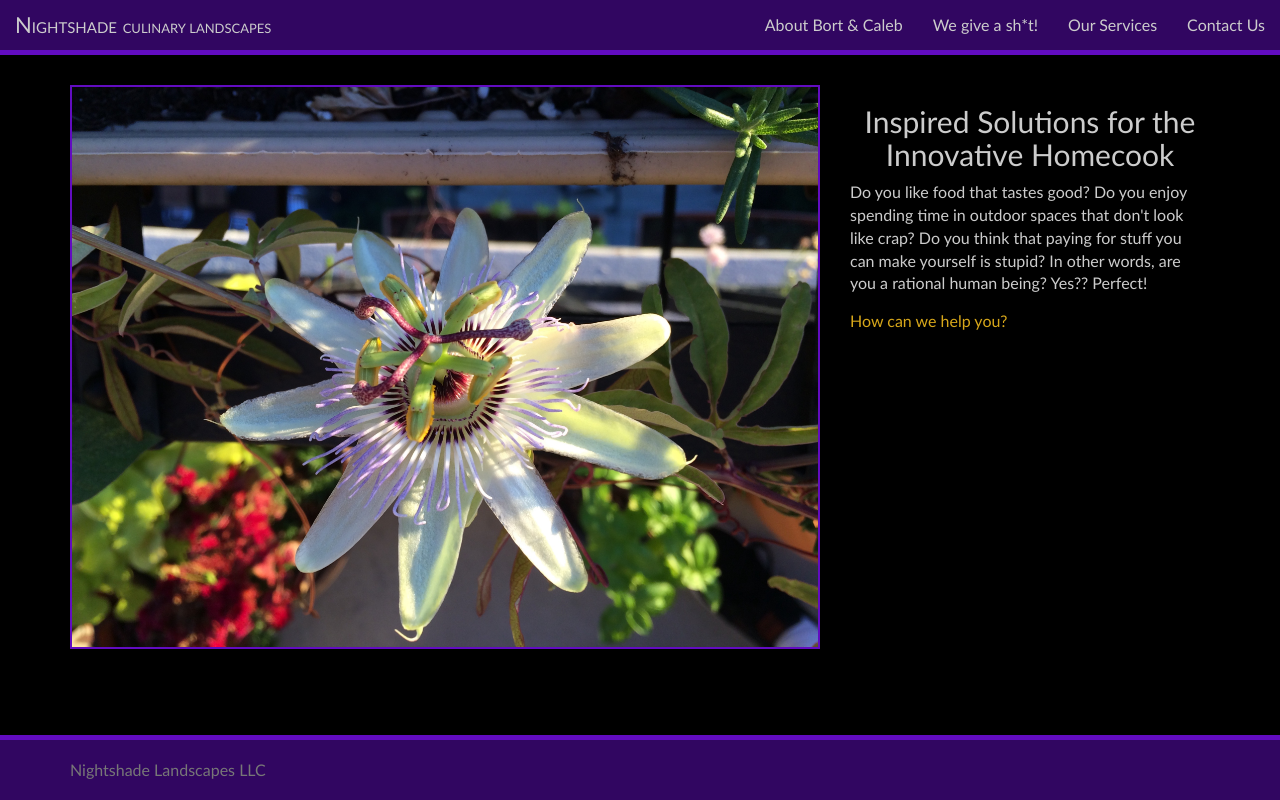
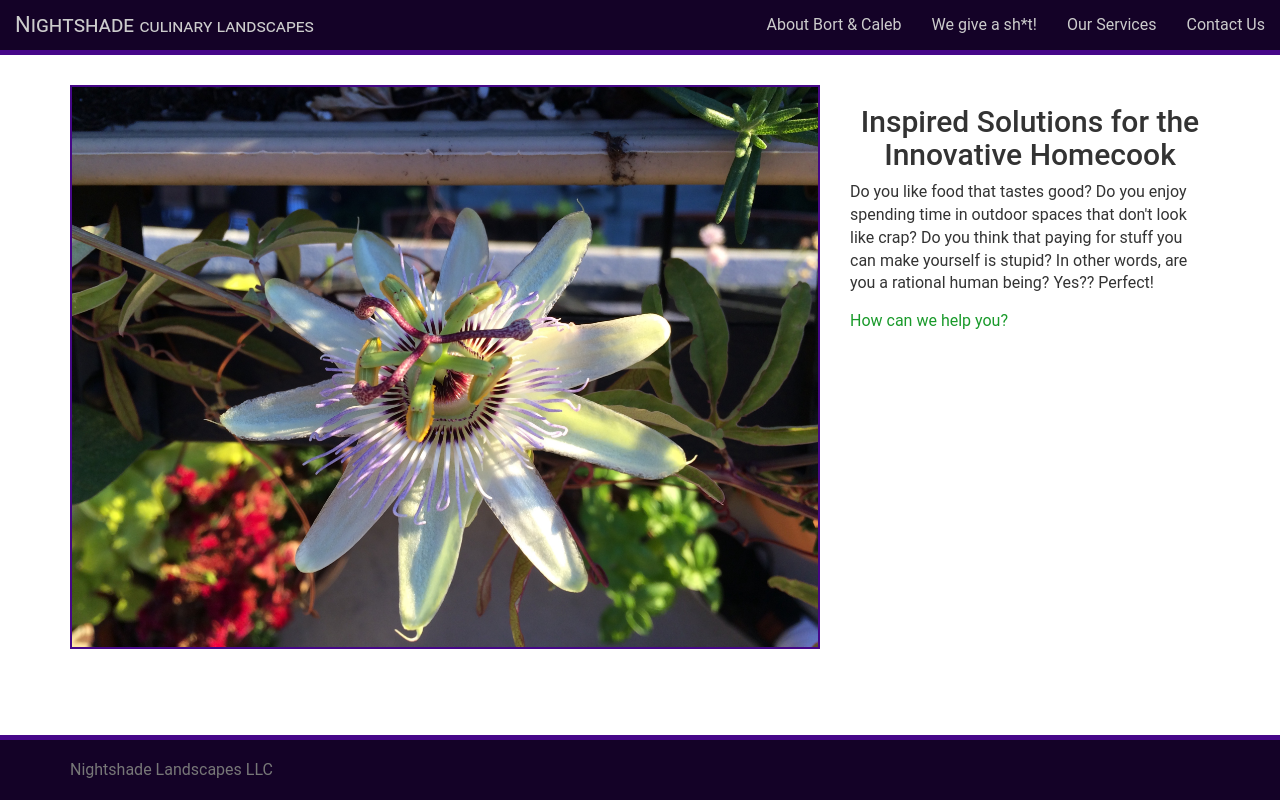
Before and after one commit to a-bort/Nightshade, a PHP site: page / in a window 1280 px wide. Run offline with PHP 8.4, Linux system fonts and the light colour scheme; some libraries are stand-ins or nearby versions.

Commit message:
White background, new fonts, a little reordering

```diff
--- a/public/stylesheets/style.css
+++ b/public/stylesheets/style.css
@@ -25,8 +25,8 @@ html {
   height: 65px;
   line-height: 60px;
   /* Vertically center the text there */
-  background-color: #310661;
-  border-top: 5px solid #620cc1;
+  background-color: #140227;
+  border-top: 5px solid #460788;
 }
 .right {
   float: right;
@@ -35,27 +35,29 @@ html {
   float: left;
 }
 body {
-  font-family: Futura, "Trebuchet MS", Arial, sans-serif;
+  font-family: 'Roboto', sans-serif;
   margin-bottom: 80px;
-  background-color: #000000;
-  color: #CCCCCC;
+  background-color: #FFFFFF;
+  color: #333333;
 }
 h3 {
+  font-family: 'Yatra One', cursive;
   margin-bottom: 15px;
 }
 h4 {
+  font-family: 'Yatra One', cursive;
   font-size: 18px;
 }
 p {
   margin-bottom: 15px;
 }
 a {
-  color: #D7A71A;
+  color: #199A2A;
 }
 a:hover,
 a:focus {
   text-decoration: none;
-  color: #edcc6a;
+  color: #3adf50;
 }
 .highlight {
   color: #176189;
@@ -73,9 +75,9 @@ a:focus {
   display: block;
 }
 .navbar-default {
-  background-color: #310661;
+  background-color: #140227;
   border: 0;
-  border-bottom: 5px solid #620cc1;
+  border-bottom: 5px solid #460788;
   border-radius: 0;
 }
 .navbar-default .navbar-nav > li > a {
@@ -89,16 +91,16 @@ a:focus {
 .navbar-default .navbar-nav > .active > a:focus,
 .navbar-default .navbar-nav > .active > a:hover {
   color: #CCCCCC;
-  background-color: #620cc1;
+  background-color: #460788;
 }
 .navbar-default .navbar-nav > .open > a,
 .navbar-default .navbar-nav > .open > a:focus,
 .navbar-default .navbar-nav > .open > a:hover {
   color: #CCCCCC;
-  background-color: #310661;
+  background-color: #140227;
 }
 #navbar-override .dropdown-menu {
-  background-color: #310661;
+  background-color: #140227;
 }
 #navbar-override .dropdown-menu > li > a {
   color: #CCCCCC;
@@ -109,7 +111,10 @@ a:focus {
 #navbar-override .dropdown-menu > li > a:hover,
 #navbar-override .dropdown-menu > .active > a {
   color: #CCCCCC;
-  background-color: #620cc1;
+  background-color: #460788;
+}
+#navbar-override .dropdown-toggle {
+  min-width: 163px;
 }
 .navbar-brand {
   color: #CCCCCC !important;
@@ -130,18 +135,18 @@ a:focus {
 }
 #jumbotron-image {
   /*width: 100%;*/
-  border: 2px solid #620cc1;
+  border: 2px solid #460788;
   width: 100%;
   /*overflow: hidden;*/
 }
 .about-row {
-  background-color: #000000;
-  border: 2px solid #620cc1;
+  background-color: #FFFFFF;
+  border: 2px solid #460788;
   margin: 10px;
   padding: 20px;
-  -webkit-box-shadow: 5px 5px 0px 0px #7a10f0;
-  -moz-box-shadow: 5px 5px 0px 0px #7a10f0;
-  box-shadow: 5px 5px 0px 0px #7a10f0;
+  -webkit-box-shadow: 5px 5px 0px 0px #D6BEEF;
+  -moz-box-shadow: 5px 5px 0px 0px #D6BEEF;
+  box-shadow: 5px 5px 0px 0px #D6BEEF;
 }
 .about-row div[class^="col-"]:first-child {
   padding: 0px;
@@ -183,9 +188,10 @@ a:focus {
   width: 100%;
   height: 70px;
   text-align: left;
-  background: #000000;
+  background: #FFFFFF;
   border: none;
   font-size: 18px;
+  font-family: 'Yatra One', cursive;
 }
 .header-btn:after {
   font-family: 'Glyphicons Halflings';
@@ -228,7 +234,7 @@ hr.header-border {
     font-size: 18px;
   }
   #navbar-override .dropdown-menu {
-    border: 2px solid #620cc1;
+    border: 2px solid #460788;
     border-top: none;
     border-radius: 0px;
   }
--- a/public/stylesheets/style.less
+++ b/public/stylesheets/style.less
@@ -1,15 +1,15 @@
-@background-color:      #000000;
+@background-color:      #FFFFFF;//#000000;
 @text-color-dark:       #333333;
 @text-color-light:      #CCCCCC;
-@primary-color:         #310661;//#290895;//#261758;
+@primary-color:         #140227;//#310661;//#290895;//#261758;
 @primary-color-light:   lighten(@primary-color, 20%);
 @secondary-color:       #176189;//#887CAF;
 @secondary-color-light: lighten(@secondary-color, 20%);
-@tertiary-color:        #D7A71A;//#4A9130
+@tertiary-color:        #199A2A;//#4A9130
 @tertiary-color-light:  lighten(@tertiary-color, 20%);
 
 @border-color:          @primary-color-light;
-@shadow-color:          lighten(@border-color, 10%);
+@shadow-color:          #D6BEEF;//lighten(@border-color, 10%);
 @link-color:            @tertiary-color;
 @link-color-hover:      @tertiary-color-light;
 @button-color:          @secondary-color;
@@ -25,10 +25,12 @@
 @header-text-inv-color: @text-color-light;
 @header-btn-color:      @primary-color;
 @header-alt-color:      @primary-color-light;
-@body-text-color:       @text-color-light;
+@body-text-color:       @text-color-dark;
 
 @revolt-font:           'Vtks Revolt';
 @flower-font:           'FlowersInitials';
+@playfair-font:         'Playfair Display';
+@title-font:            'Yatra One', cursive;
 @script-font:           @revolt-font;
 
 @font-face {
@@ -53,6 +55,7 @@ html {
   position: relative;
   min-height: 100%;
 }
+
 .footer {
   position: absolute;
   bottom: 0;
@@ -73,17 +76,19 @@ html {
 }
 
 body {
-  font-family: Futura, "Trebuchet MS", Arial, sans-serif;
+  font-family: 'Roboto', sans-serif;//Futura, "Trebuchet MS", Arial, sans-serif;
   margin-bottom: 80px;
   background-color: @background-color;
   color: @body-text-color;
 }
 
 h3 {
+  font-family: @title-font;
   margin-bottom: 15px;
 }
 
 h4 {
+  font-family: @title-font;
   font-size: 18px;
 }
 
@@ -154,6 +159,10 @@ a {
 #navbar-override .dropdown-menu>li>a:focus, #navbar-override .dropdown-menu>li>a:hover, #navbar-override .dropdown-menu>.active>a {
   color: @header-text-color;
   background-color: @header-alt-color;
+}
+
+#navbar-override .dropdown-toggle {
+  min-width: 163px;
 }
 
 .navbar-brand {
@@ -246,6 +255,7 @@ a {
   background: @background-color;
   border: none;
   font-size: 18px;
+  font-family: @title-font;
 }
 
 .header-btn:after {
--- a/views/partials/head.ejs
+++ b/views/partials/head.ejs
@@ -7,4 +7,6 @@
   <link rel="stylesheet" href="https://maxcdn.bootstrapcdn.com/bootstrap/3.3.7/css/bootstrap.min.css"/>
   <link rel="stylesheet" href="./stylesheets/style.css"/>
   <link rel="shortcut icon" href="./images/favicon.png" type="image/x-icon">
+  <link href="https://fonts.googleapis.com/css?family=Roboto:400,700" rel="stylesheet">
+  <link href="https://fonts.googleapis.com/css?family=Yatra+One" rel="stylesheet">
 </head>
```
Also changed, not shown: views/partials/header.ejs (+7 -6 lines), views/services.ejs (+13 -10 lines), views/values.ejs (+10 -10 lines).
